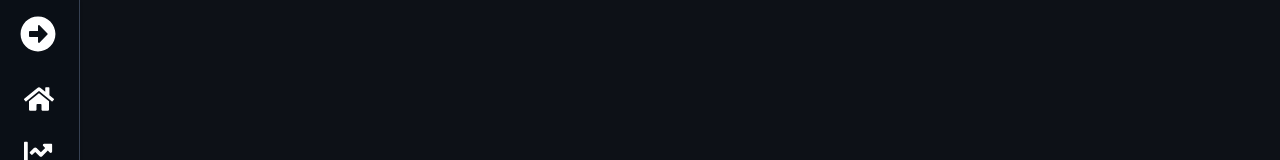
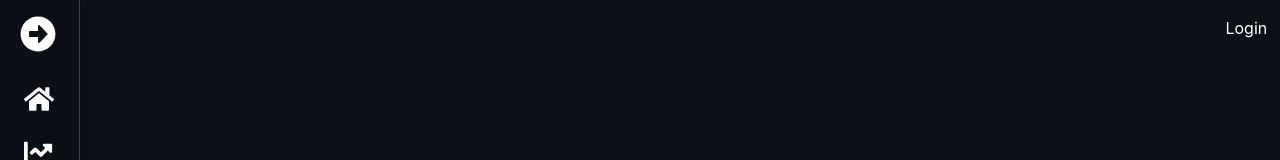
Before and after one commit to rigby200602/expense-tracking, a React (Vite) app: page / in a window 1280 px wide. Shown: the top 160 px of the page. Built offline with nearby package versions, Linux system fonts and the light colour scheme.

Commit message:
fix: adjust Navbar component to properly include Login link

```diff
--- a/src/components/Navbar.tsx
+++ b/src/components/Navbar.tsx
@@ -1,10 +1,11 @@
 import { useState } from "react";
+import { Link } from "react-router";
 
 const Navbar = () => {
     const [signIn, setSignIn] = useState(false);
   return <div className="absolute right-0 pr-[1%]">
         <div>
-
+            <Link to="/login">Login</Link>
         </div>
     </div>;
 };
```
